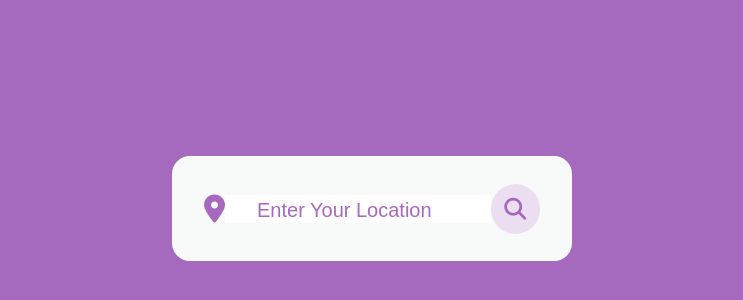
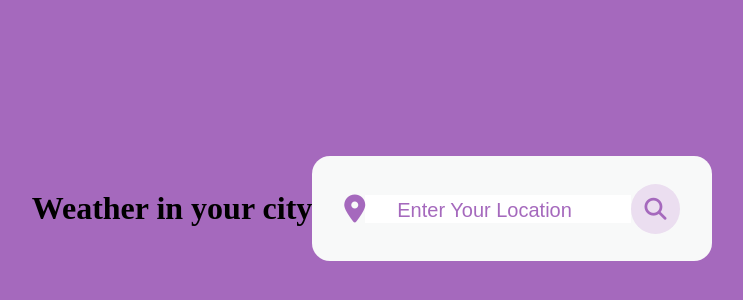
Before and after one commit to muskaanmf/weather, a plain HTML site: page index.html in a window 1280 px wide. Shown: the part 192-492 px from the top of the page, without its empty margins (268-1011 px from the left). Drawn offline with Linux system fonts and the light colour scheme.

Commit message:
Update index.html

```diff
--- a/index.html
+++ b/index.html
@@ -10,6 +10,7 @@
     <title>Weather</title>
 </head>
 <body>
+    <div class="heading"><h1>Weather in your city</h1></div>
     <div class="container">
         <div class="search-box">
             <i class="fa-solid fa-location-dot"></i>
```
